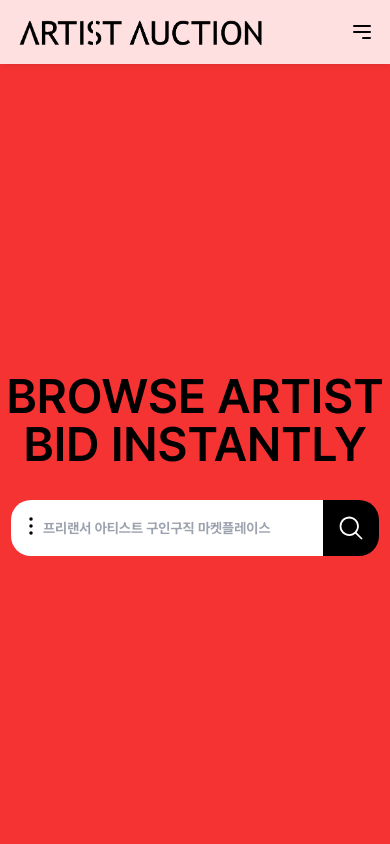
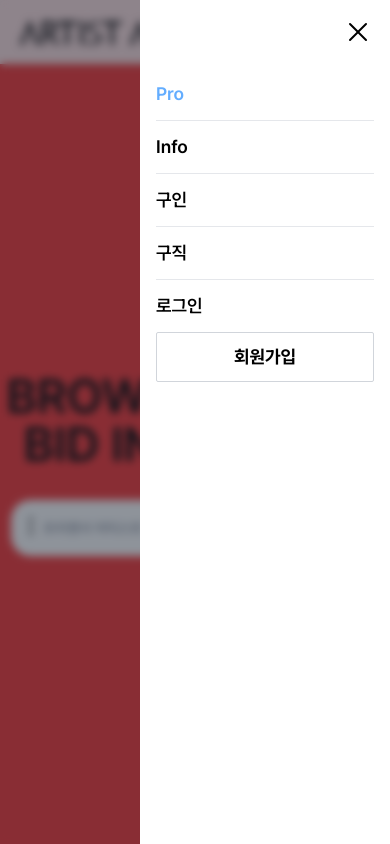
Before and after one commit to woduq1414/artist-auction-frontend, a Next.js app: page / in a window 390 px wide. Both pictures are taken after a click on the button 362 px from the left and 32 px from the top of the page. Shown: the top 844 px of the page. Built offline with nearby package versions, Linux system fonts and the light colour scheme; what tailwindcss-animated would draw is missing.

Commit message:
feat: mobile side navbar

```diff
--- a/app/layout.tsx
+++ b/app/layout.tsx
@@ -3,9 +3,10 @@
 import './globals.css'
 import { Inter } from 'next/font/google'
 import localFont from 'next/font/local'
-import { useEffect, useState } from 'react';
+import { useEffect, useState, useRef } from 'react';
 import Link from "next/link"
 import Image from "next/image"
+import { XMarkIcon } from '@heroicons/react/24/solid';
 
 // export const metadata = {
 //   title: 'Create Next App',
@@ -25,10 +26,10 @@ export default function RootLayout({
   const [isWhiteNav, setIsWhiteNav] = useState(false);
   const [isMenuOpen, setIsMenuOpen] = useState(false);
   const toggleMenu = () => {
-    // setIsMenuOpen(!isMenuOpen);
+    setIsMenuOpen(!isMenuOpen);
   };
 
-
+  const modalBackgroundRef = useRef<HTMLDivElement>(null);
   useEffect(() => {
 
     const handleScroll = () => {
@@ -52,7 +53,7 @@ export default function RootLayout({
   return (
     <html lang="en">
       <head>
-        <meta name="viewport" content="width=device-width, initial-scale=1.0"/>
+        <meta name="viewport" content="width=device-width, initial-scale=1.0" />
       </head>
       <body className={pretendard.className}>
 
@@ -97,7 +98,9 @@ export default function RootLayout({
           <div className="flex items-center w-[250px] ml-6 md:ml-0">
             <Image src={'/images/logo.png'} alt='logo' width={250} height={150} />
           </div>
-          <div className={`flex flex-row items-center gap-8 md:flex-col lg:gap-5 ml-auto mr-10 ${isMenuOpen ? 'md:flex' : 'md:hidden'}`}>
+          <div className={`flex flex-row items-center gap-8 md:flex-col lg:gap-5 ml-auto mr-10
+           md:hidden
+          `}>
             <Link className="text-xl font-semibold text-pro" href="#">
               Pro
             </Link>
@@ -119,18 +122,61 @@ export default function RootLayout({
           </div>
           {/* 햄버거 메뉴 아이콘 */}
           <button className="hidden md:flex" onClick={toggleMenu}>
-            {isMenuOpen ? (
-              <svg xmlns="http://www.w3.org/2000/svg" className="w-6 h-6" fill="none" viewBox="0 0 24 24" stroke="currentColor">
-                <path strokeLinecap="round" strokeLinejoin="round" strokeWidth={2} d="M6 18L18 6M6 6l12 12" />
-              </svg>
-            ) : (
-              <svg xmlns="http://www.w3.org/2000/svg" className="w-6 h-6" fill="none" viewBox="0 0 24 24" stroke="currentColor">
-                <path strokeLinecap="round" strokeLinejoin="round" strokeWidth={2} d="M4 6h16M4 12h16m-7 6h7" />
-              </svg>
-            )}
+            <svg xmlns="http://www.w3.org/2000/svg" className="w-6 h-6" fill="none" viewBox="0 0 24 24" stroke="currentColor">
+              <path strokeLinecap="round" strokeLinejoin="round" strokeWidth={2} d="M4 6h16M4 12h16m-7 6h7" />
+            </svg>
           </button>
         </div>
 
+        <div className={`fixed top-0 z-[9000] items-center justify-center w-full h-full transition ease-in-out duration-300
+        bg-gray-800 bg-opacity-50 shadow-md shadow-black/5 backdrop-blur-sm
+
+
+        ${isMenuOpen ? 'visible' : 'invisible'}
+
+        `}
+          ref={modalBackgroundRef}
+          onClick={(e) => {
+            if (e.target === modalBackgroundRef.current) {
+              toggleMenu();
+            }
+          }}
+        >
+          <div className={`
+          absolute
+          w-[250px] max-w-[90%] top-0 right-0 bg-white h-full
+          flex flex-col items-end
+          transition ease-in-out duration-300
+          ${isMenuOpen ? '[transform:translateX(0px)]' : '[transform:translateX(300px)]'}
+          `}>
+            <XMarkIcon className='w-8 m-4 cursor-pointer' onClick={toggleMenu} />
+            <div className='flex flex-col w-full gap-3 px-4 py-4'>
+              <Link className="text-lg font-semibold text-pro " href="#">
+                Pro
+              </Link>
+              <hr />
+              <Link className={`text-lg font-semibold text-black`} href="#">
+                Info
+              </Link>
+              <hr />
+              <Link className={`text-lg font-semibold text-black`} href="#">
+                구인
+              </Link>
+              <hr />
+              <Link className={`text-lg font-semibold text-black`} href="#">
+                구직
+              </Link>
+              <hr />
+              <Link className={`text-lg font-semibold text-black`} href="#">
+                로그인
+              </Link>
+              <button type="button" className={`text-lg text-black hover:bg-gray-100 border border-gray-300 focus:outline-none focus:ring-4 font-bold rounded-sm px-4 py-2.5 `}>
+                회원가입
+              </button>
+            </div>
+
+          </div>
+        </div>
         {children}
       </body>
     </html>
```
